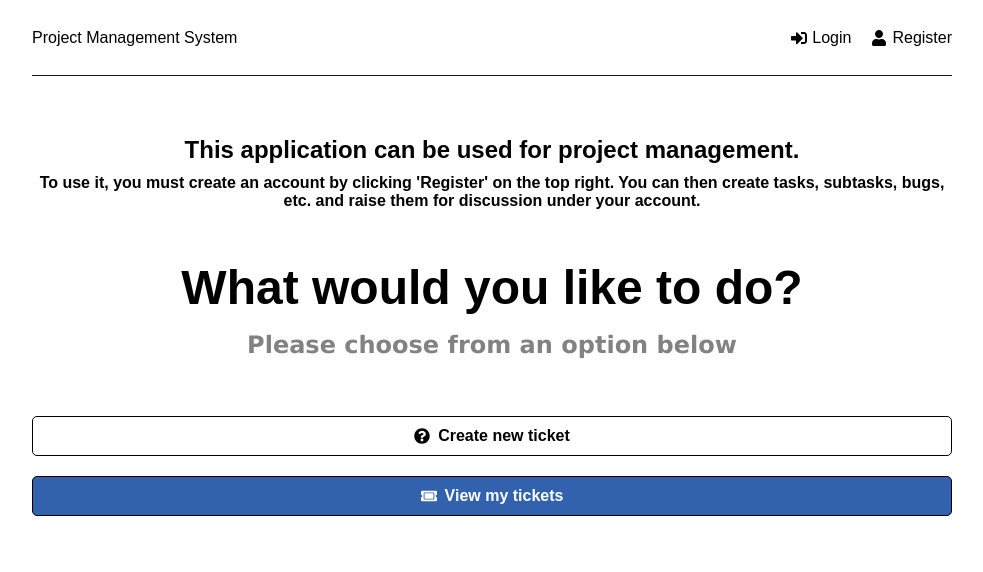
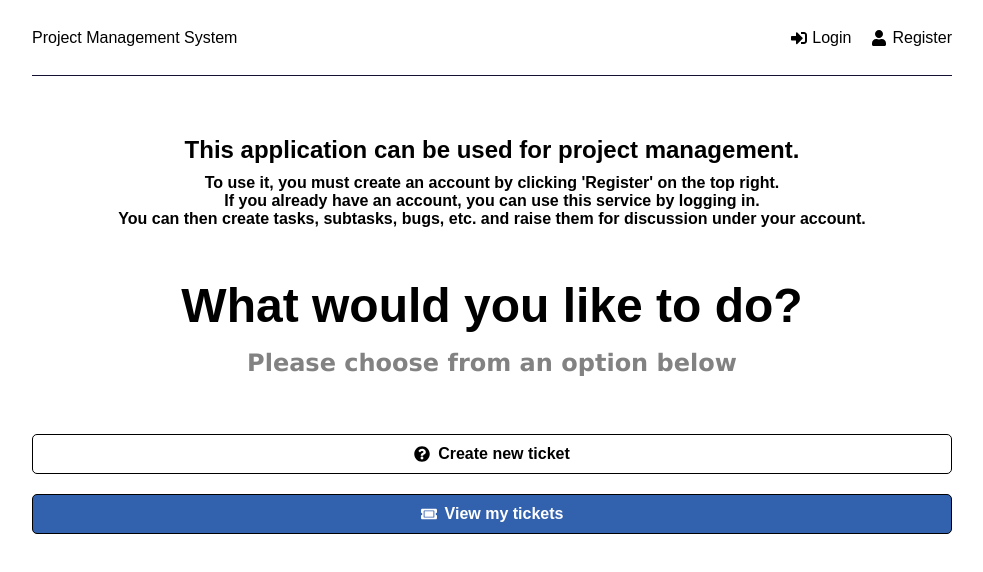
Before and after one commit to NicholasL1/Planit-Project-Management-System, a React (Create React App) app in the folder frontend/: page / in a window 1280 px wide. Shown: the top 572 px of the page, without its empty margins (148-1131 px from the left). Built offline with nearby package versions, Linux system fonts and the light colour scheme.

Commit message:
Added changes to home and register calls

```diff
--- a/frontend/src/pages/Home.jsx
+++ b/frontend/src/pages/Home.jsx
@@ -8,6 +8,11 @@ function Home() {
         <h2>This application can be used for project management.</h2>
         <h4>
           To use it, you must create an account by clicking 'Register' on the top right.
+        </h4>
+        <h4>
+          If you already have an account, you can use this service by logging in.
+        </h4>
+        <h4>
           You can then create tasks, subtasks, bugs, etc. and raise them for discussion under your account.
         </h4>
       </section>
@@ -20,7 +25,7 @@ function Home() {
         <FaQuestionCircle /> Create new ticket
       </Link>
 
-      <Link to='/ticket' className="btn btn-block">
+      <Link to='/tickets' className="btn btn-block">
         <FaTicketAlt /> View my tickets
       </Link>
     </>
--- a/frontend/src/pages/Register.jsx
+++ b/frontend/src/pages/Register.jsx
@@ -2,7 +2,7 @@ import { useState, useEffect } from 'react'
 import { useNavigate } from 'react-router-dom'
 import { toast } from 'react-toastify'
 import { FaUser } from 'react-icons/fa'
-import { userSelector, useDispatch, useSelector } from 'react-redux'
+import { useDispatch, useSelector } from 'react-redux'
 import { register, reset } from '../features/auth/authSlice'
 import Spinner from '../components/Spinner'
 
```
